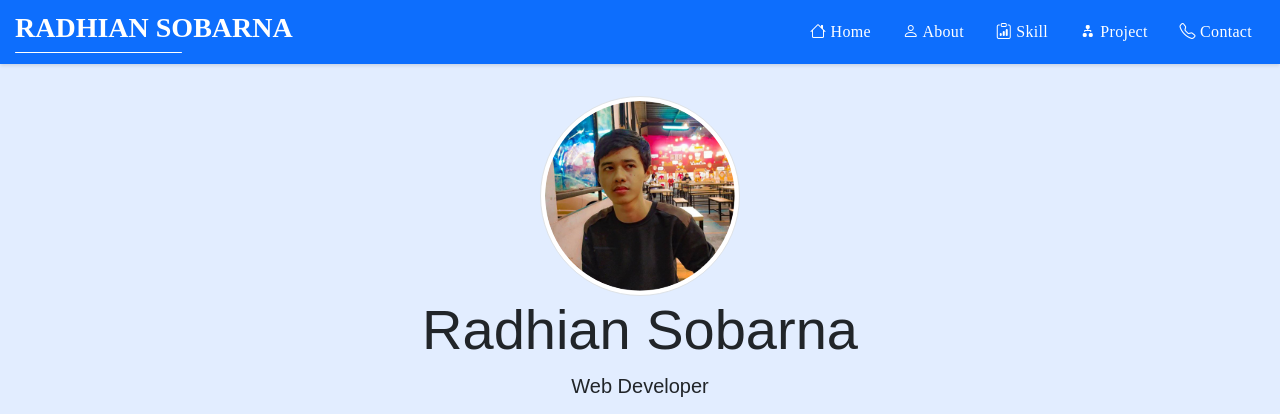
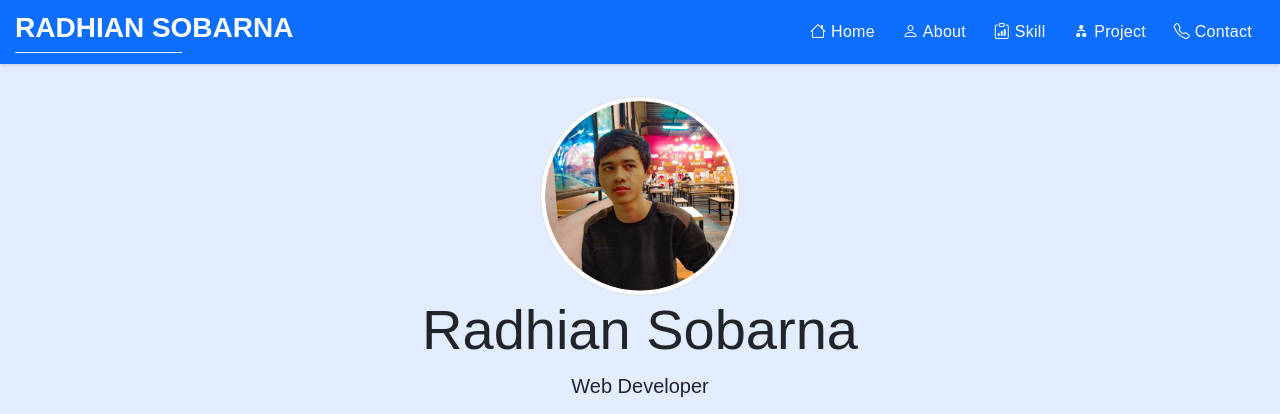
Before and after one commit to radhiant/radhiant.github.io, a plain HTML site: page index.html in a window 1280 px wide. Shown: the top 414 px of the page. Drawn offline with nearby package versions, Linux system fonts and the light colour scheme.

Commit message:
update resource

```diff
--- a/assets/css/style.css
+++ b/assets/css/style.css
@@ -57,7 +57,6 @@ section {
   border-radius: 10px;
 }
 .navbar-container .navbar-logo h3 a {
-  font-family: "Poppins";
   font-weight: bold;
   color: #fff;
   text-decoration: none;
@@ -87,7 +86,6 @@ section {
 .navbar-container .navbar-box .navbar-list li a {
   color: #fff;
   text-decoration: none;
-  font-family: "Poppins";
   font-weight: 400;
   letter-spacing: 0.3px;
   transition: 0.5s;
```
